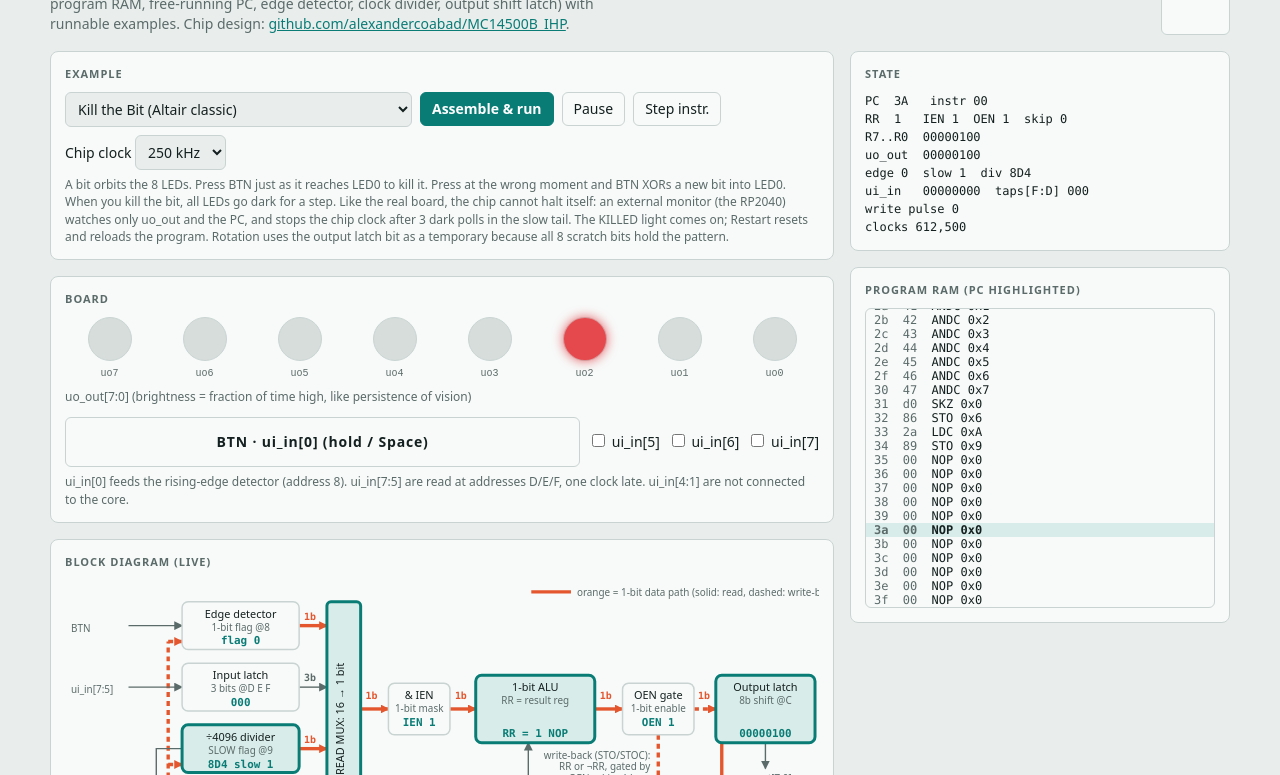
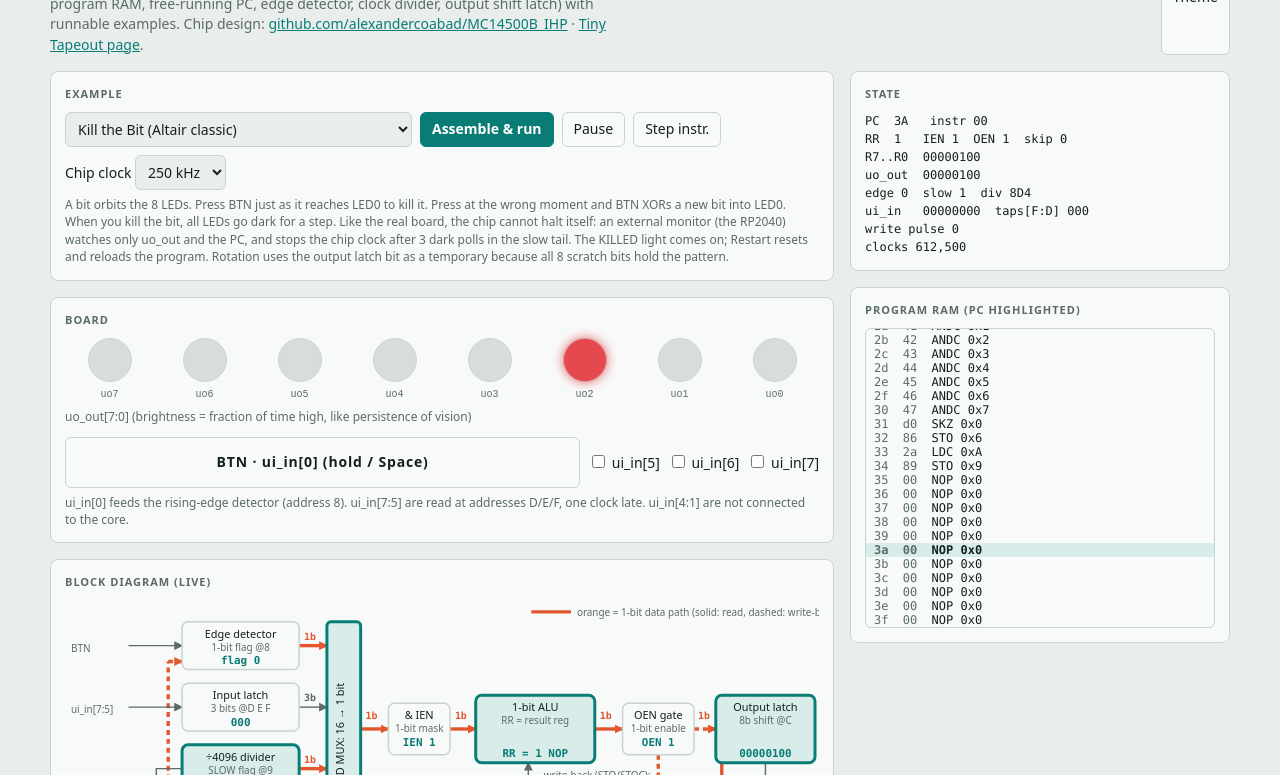
Before and after one commit to alexandercoabad/mc14500b-sim, a plain HTML site: page index.html in a window 1280 px wide. Shown: the part 79-854 px from the top of the page. Drawn offline with Linux system fonts and the light colour scheme; animation ran at ten frames a second.

Commit message:
Add files via upload

```diff
--- a/index.html
+++ b/index.html
@@ -35,7 +35,7 @@ svg{width:100%;height:auto;display:block}.lt{fill-opacity:.14;transition:fill-op
 #diag text{fill:var(--ink);font:11px system-ui,sans-serif}#diag .v{font:600 11px ui-monospace,Menlo,monospace;fill:var(--accent)}#diag .m{fill:var(--muted);font-size:10px}
 #diag line,#diag path{stroke:var(--muted);stroke-width:1.4;fill:none}#diag .d{stroke-dasharray:5 4}#diag .b1{stroke:var(--bit);stroke-width:3.4}#diag .x{fill:var(--muted);font:700 10px ui-monospace,Menlo,monospace}#diag .w{fill:var(--bit);font:700 10px ui-monospace,Menlo,monospace}
 </style></head><body><div class="wrap">
-<header><div><h1>MC14500B Simulator</h1><p>Cycle-accurate model of <code>tt_um_mc14500b_soc_extended</code> (1-bit ICU, 64-byte program RAM, free-running PC, edge detector, clock divider, output shift latch) with runnable examples. Chip design: <a href="https://github.com/alexandercoabad/MC14500B_IHP" target="_blank" rel="noopener" style="color:var(--accent)">github.com/alexandercoabad/MC14500B_IHP</a>.</p></div>
+<header><div><h1>MC14500B Simulator</h1><p>Cycle-accurate model of <code>tt_um_mc14500b_soc_extended</code> (1-bit ICU, 64-byte program RAM, free-running PC, edge detector, clock divider, output shift latch) with runnable examples. Chip design: <a href="https://github.com/alexandercoabad/MC14500B_IHP" target="_blank" rel="noopener" style="color:var(--accent)">github.com/alexandercoabad/MC14500B_IHP</a> · <a href="https://www.tinytapeout.com/chips/ttihp26b/tt_um_mc14500b_soc_extended" target="_blank" rel="noopener" style="color:var(--accent)">Tiny Tapeout page</a>.</p></div>
 <button id="theme" type="button">Theme</button></header>
 <div class="grid"><div class="stack">
 <section class="panel"><h2>Example</h2><div class="row"><select id="ex"></select><button class="p" id="go">Assemble &amp; run</button><button id="pause">Pause</button><button id="step">Step instr.</button><label>Chip clock <select id="hz"><option value="1000">1 kHz</option><option value="5000">5 kHz</option><option value="10000">10 kHz</option><option value="50000">50 kHz</option><option value="100000">100 kHz</option><option value="250000">250 kHz</option><option value="1000000">1 MHz</option><option value="5000000">5 MHz</option></select></label></div>
```
Also changed, not shown: 1 other file.
